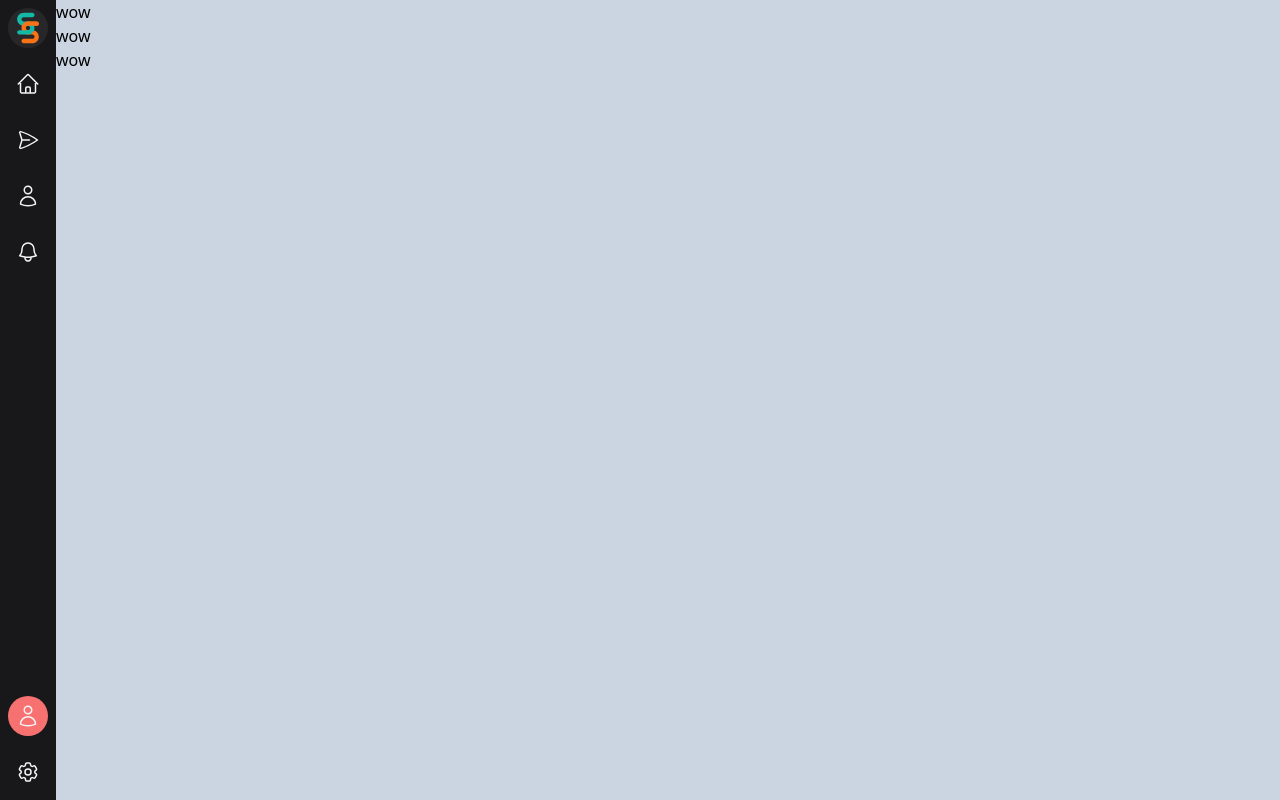
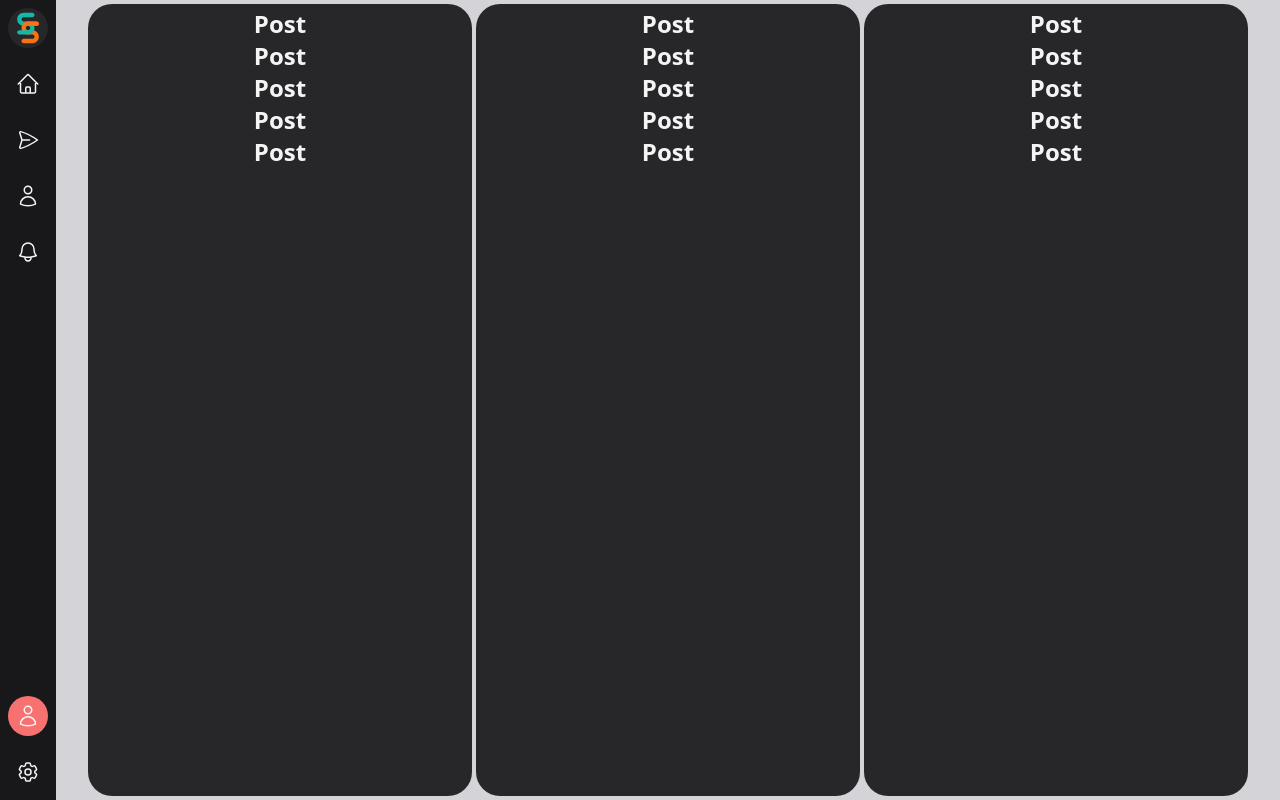
Before and after one commit to AndreiCravtov/sample-social, a Next.js app in the folder client/: page / in a window 1280 px wide. Built offline with nearby package versions, Linux system fonts and the light colour scheme.

Commit message:
making main page

```diff
--- a/client/app/[user]/page.tsx
+++ b/client/app/[user]/page.tsx
@@ -1,6 +1,6 @@
 export default async function UserPage({ params }: any) {
     return (
-        <div>
+        <div className="h-screen">
             {params.user}
         </div>
     )
--- a/client/app/layout.tsx
+++ b/client/app/layout.tsx
@@ -15,7 +15,7 @@ export default function RootLayout({children}: {children: ReactNode}) {
                 <Sidebar />
 
                 {/* Content */}
-                <main className="flex-1">
+                <main className="flex-1 bg-zinc-300">
                     {children}
                 </main>
             </body>
--- a/client/app/messages/page.tsx
+++ b/client/app/messages/page.tsx
@@ -1,6 +1,6 @@
 export default function MessagesPage() {
     return (
-        <div>
+        <div className="h-screen">
             DMs
         </div>
     )
--- a/client/app/notifications/page.tsx
+++ b/client/app/notifications/page.tsx
@@ -1,6 +1,6 @@
 export default function NotificationsPage() {
     return (
-        <div>
+        <div className="h-screen">
             Notifications
         </div>
     )
--- a/client/app/page.tsx
+++ b/client/app/page.tsx
@@ -1,9 +1,60 @@
 export default function RootPage() {
     return (
-        <div className="h-screen bg-slate-300">
-            <div>wow</div>
-            <div>wow</div>
-            <div>wow</div>
+        <div className="h-screen p-1 flex gap-1 justify-center">
+
+            <div className="h-full w-96 p-1 rounded-3xl flex flex-col items-center bg-zinc-800">
+                <div className="font-bold text-2xl text-zinc-100">
+                    Post
+                </div>
+                <div className="font-bold text-2xl text-zinc-100">
+                    Post
+                </div>
+                <div className="font-bold text-2xl text-zinc-100">
+                    Post
+                </div>
+                <div className="font-bold text-2xl text-zinc-100">
+                    Post
+                </div>
+                <div className="font-bold text-2xl text-zinc-100">
+                    Post
+                </div>
+            </div>
+
+            <div className="h-full w-96 p-1 rounded-3xl flex flex-col items-center bg-zinc-800">
+                <div className="font-bold text-2xl text-zinc-100">
+                    Post
+                </div>
+                <div className="font-bold text-2xl text-zinc-100">
+                    Post
+                </div>
+                <div className="font-bold text-2xl text-zinc-100">
+                    Post
+                </div>
+                <div className="font-bold text-2xl text-zinc-100">
+                    Post
+                </div>
+                <div className="font-bold text-2xl text-zinc-100">
+                    Post
+                </div>
+            </div>
+
+            <div className="h-full w-96 p-1 rounded-3xl flex flex-col items-center bg-zinc-800">
+                <div className="font-bold text-2xl text-zinc-100">
+                    Post
+                </div>
+                <div className="font-bold text-2xl text-zinc-100">
+                    Post
+                </div>
+                <div className="font-bold text-2xl text-zinc-100">
+                    Post
+                </div>
+                <div className="font-bold text-2xl text-zinc-100">
+                    Post
+                </div>
+                <div className="font-bold text-2xl text-zinc-100">
+                    Post
+                </div>
+            </div>
         </div>
     )
 }
--- a/client/app/settings/page.tsx
+++ b/client/app/settings/page.tsx
@@ -1,6 +1,6 @@
 export default function SettingsPage() {
     return (
-        <div>
+        <div className="h-screen">
             Settings
         </div>
     )
```
